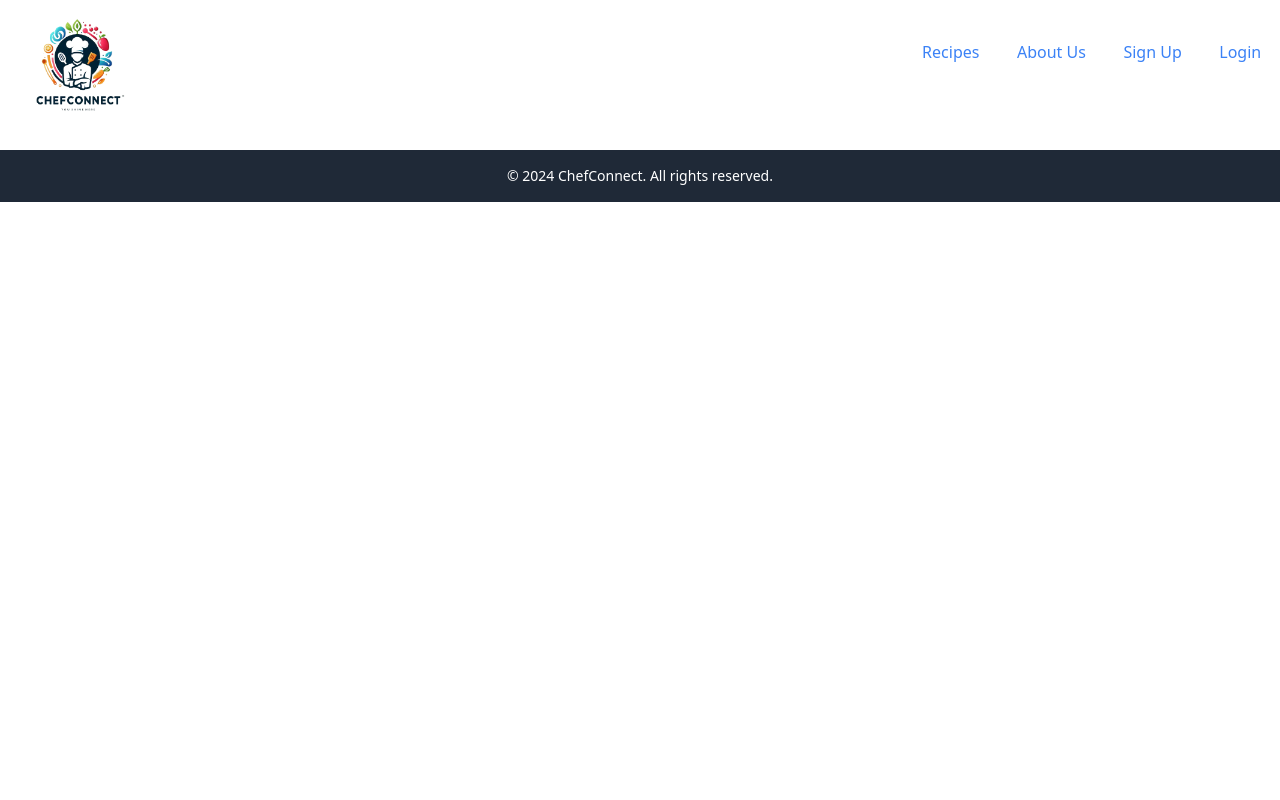
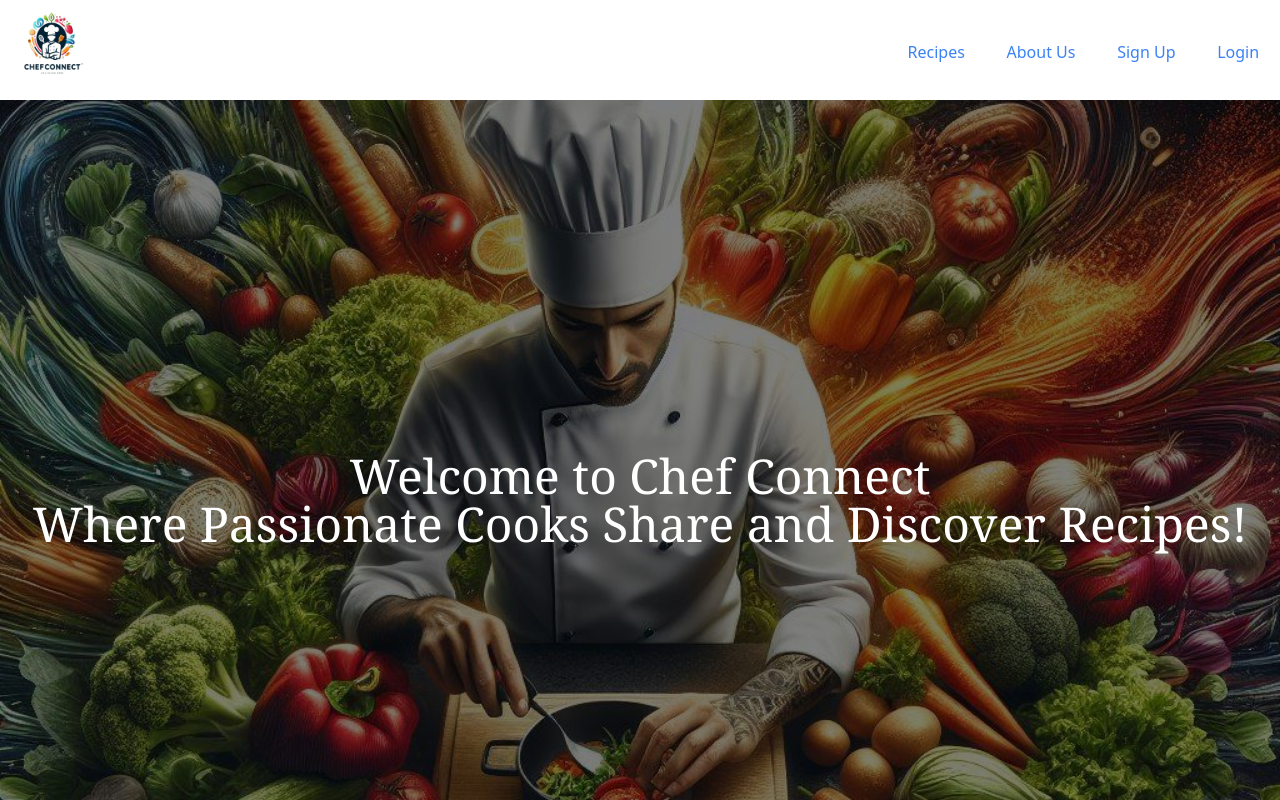
Before and after one commit to Qamar2315/chefconnect, a Next.js app: page / in a window 1280 px wide. Shown: the top 800 px of the page. Built offline with nearby package versions, Linux system fonts and the light colour scheme.

Commit message:
styled homepage

```diff
--- a/app/page.jsx
+++ b/app/page.jsx
@@ -1,9 +1,32 @@
+import Image from 'next/image';
+
 function HomePage() {
   return (
-    <section>
+    <section className="relative h-screen">
+      {/* Background image */}
+      <div className="absolute inset-0 z-0">
+        <Image
+          src="/assets/home_page_background.jpg" // Path to your image
+          alt="Background"
+          layout="fill"
+          objectFit="cover"
+          quality={80}
+        />
+        <div className="absolute inset-0 z-0 bg-black opacity-50" ></div>
+      </div>
 
+      {/* Content */}
+      <div className="relative z-10 w-full flex justify-center items-center h-full">
+        {/* Your content goes here */}
+        <p className="text-white text-center text-2xl font-serif md:text-5xl hover:text-gray-300 hover:scale-105 animation-fadeIn transition">
+          Welcome to Chef Connect
+          <br />
+          Where Passionate Cooks Share and Discover Recipes!
+        </p>
+
+      </div>
     </section>
-  )
+  );
 }
 
-export default HomePage
+export default HomePage;
--- a/app/sign-up/page.jsx
+++ b/app/sign-up/page.jsx
@@ -2,7 +2,7 @@ import React from 'react'
 
 function page() {
   return (
-    <div>About Us</div>
+    <div>Sign Up</div>
   )
 }
 
--- a/components/Nav.jsx
+++ b/components/Nav.jsx
@@ -10,8 +10,8 @@ function Nav() {
             <Image
                 src='/assets/logo.png'
                 alt='logo'
-                width={150}
-                height={150}
+                width={100}
+                height={100}
             />
             <div className='w-full flex justify-end' >
                 {
@@ -26,7 +26,7 @@ function Nav() {
                         <div className='w-1/3 flex justify-around  mt-10'>
                             <Link href='/recipes' className='text-blue-500 hover:text-blue-700'>Recipes</Link>
                             <Link href='/about' className='text-blue-500 hover:text-blue-700'>About Us</Link>
-                            <Link href='/login' className='text-blue-500 hover:text-blue-700'>Sign Up</Link>
+                            <Link href='/sign-up' className='text-blue-500 hover:text-blue-700'>Sign Up</Link>
                             <Link href='/login' className='text-blue-500 hover:text-blue-700'>Login</Link>
                         </div>
                     )
```
Also changed, not shown: public/assets/home_page_background.jpg (renamed from public/assets/OIG3.9VECu85OhoPw.jpg).
